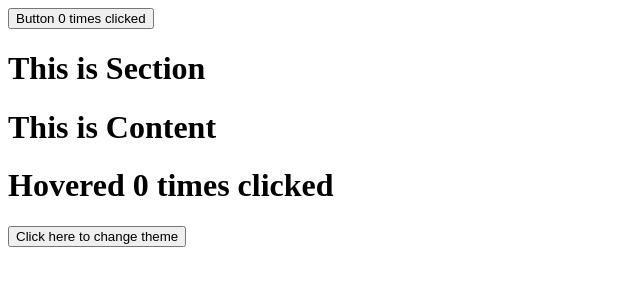
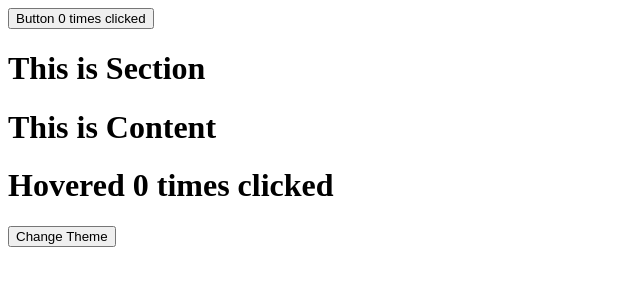
Before and after one commit to HasanMdKamrul/raectHigherOrderComponent, a React (Create React App) app: page / in a window 1280 px wide. Shown: the top 300 px of the page, without its empty margins (0-640 px from the left). Built offline with nearby package versions, Linux system fonts and the light colour scheme.

Commit message:
class.contextType = the context api storage we created, and inside class this.context will provide us the value of provider in the naywhere of the class

```diff
--- a/src/Components/ClickHover.js
+++ b/src/Components/ClickHover.js
@@ -7,7 +7,7 @@ export default function ClickHover({count,increment,theme,switchTheme}){
                 Hovered {count} times clicked
             </h1>
             <button type="button" onClick={switchTheme}>
-                Click here to change theme
+               Change Theme
             </button>
         </div>
     )
--- a/src/Components/Content.js
+++ b/src/Components/Content.js
@@ -1,9 +1,17 @@
+import React from 'react';
 import ClickHover from './ClickHover';
 import ThemeContext from './Contexts/ThemeContext';
 import Intermediate from './Intermediate';
 
-export default function Content(){
+export default class Content extends React.Component {
 
+    componentDidMount() {
+        const {theme,switchTheme} = this.context;
+        console.log(theme);
+        console.log(switchTheme);
+    }
+
+    render() {
         return (
             <div>
                  <h1>This is Content</h1>
@@ -19,3 +27,6 @@ export default function Content(){
             </div>
          )
     }
+}
+
+Content.contextType = ThemeContext;
```
Lines whose indentation alone changed are shown as unchanged.
